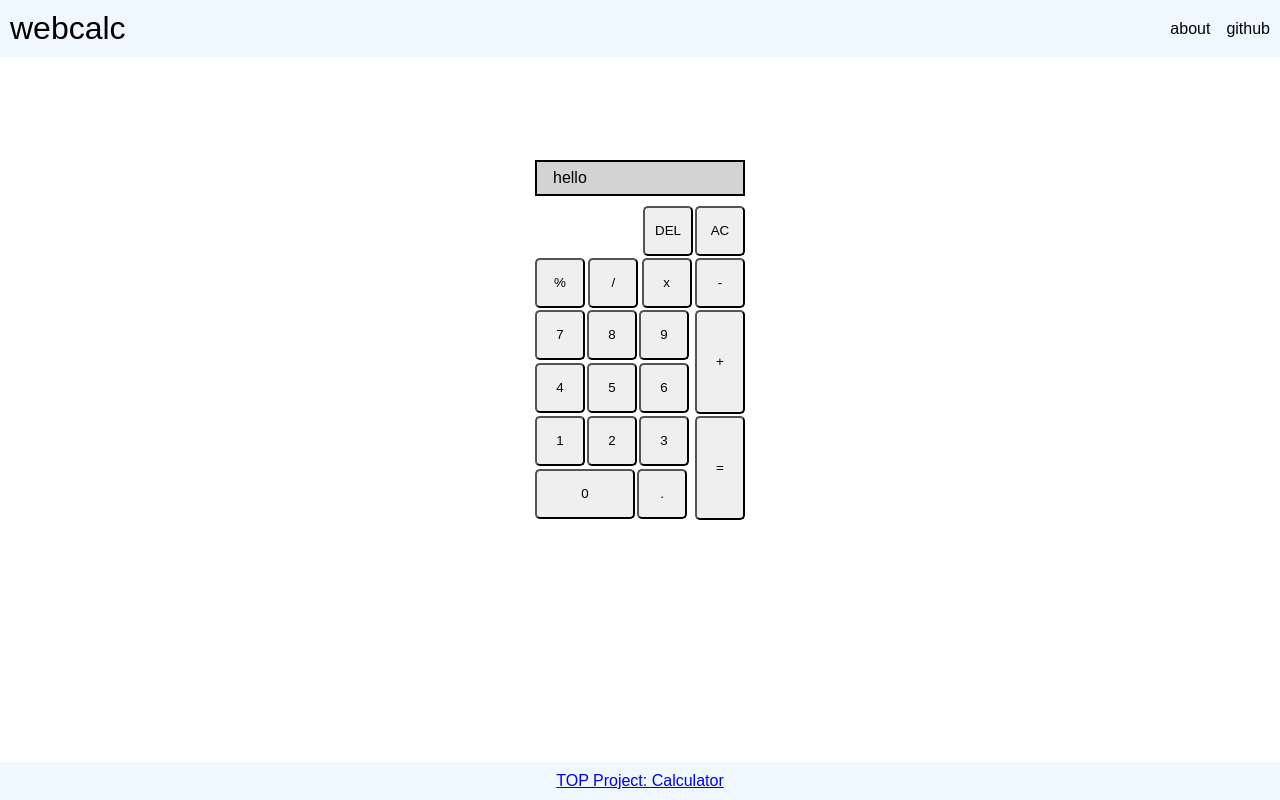
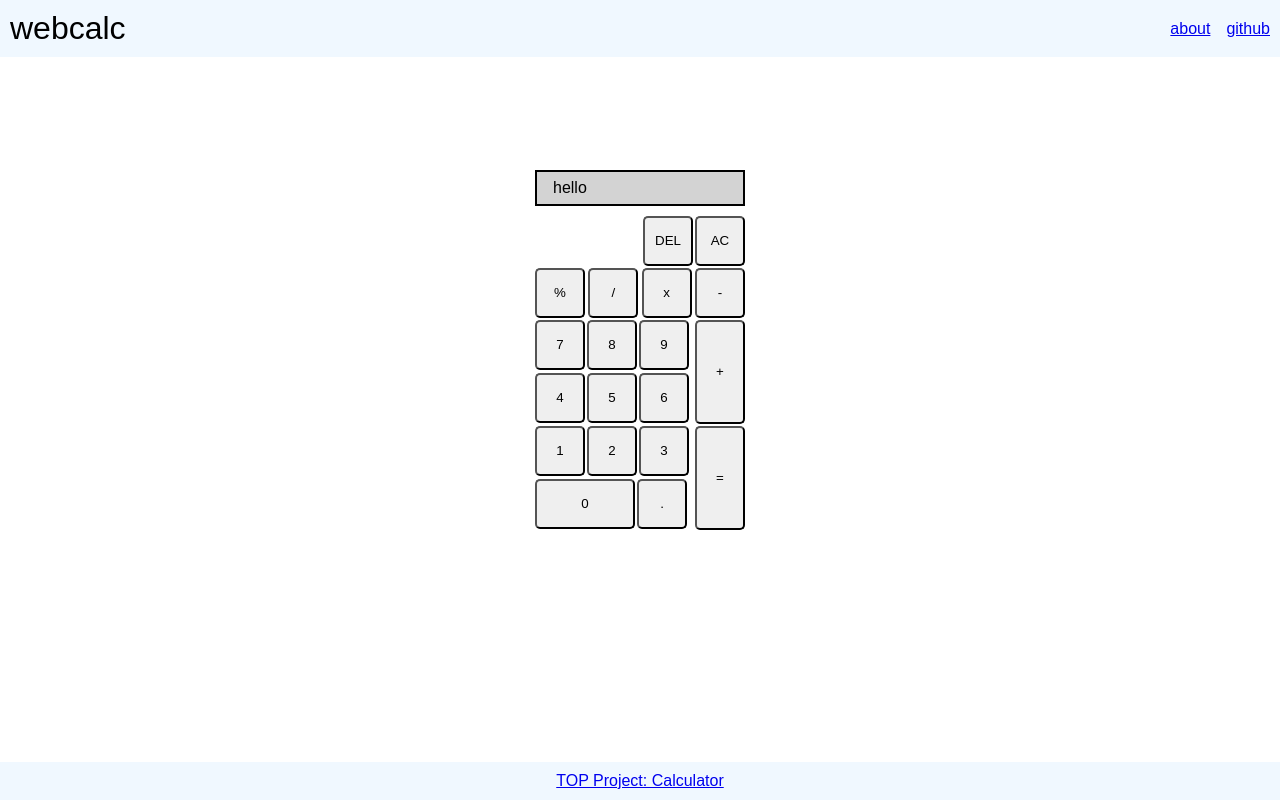
Before and after one commit to kriss-spy/webcalc, a plain HTML site: page index.html in a window 1280 px wide. Drawn offline with Linux system fonts and the light colour scheme.

Commit message:
fix broken links

```diff
--- a/index.html
+++ b/index.html
@@ -12,8 +12,8 @@
     <div class="header">
         <div id="logo">webcalc</div>
         <div class="header-items">
-            <div class="header-item">about</div>
-            <div class="header-item">github</div>
+            <a class="header-item" href="https://github.com/kriss-spy/webcalc">about</a>
+            <a class="header-item" href="https://github.com/kriss-spy/webcalc">github</a>
         </div>
     </div>
     <div class="calculator">
--- a/style.css
+++ b/style.css
@@ -45,6 +45,7 @@ body {
     display: flex;
     flex-direction: column;
     gap: 10px;
+    margin-top: 20px;
 }
 
 .screen {
```
Also changed, not shown: 1 other file.
